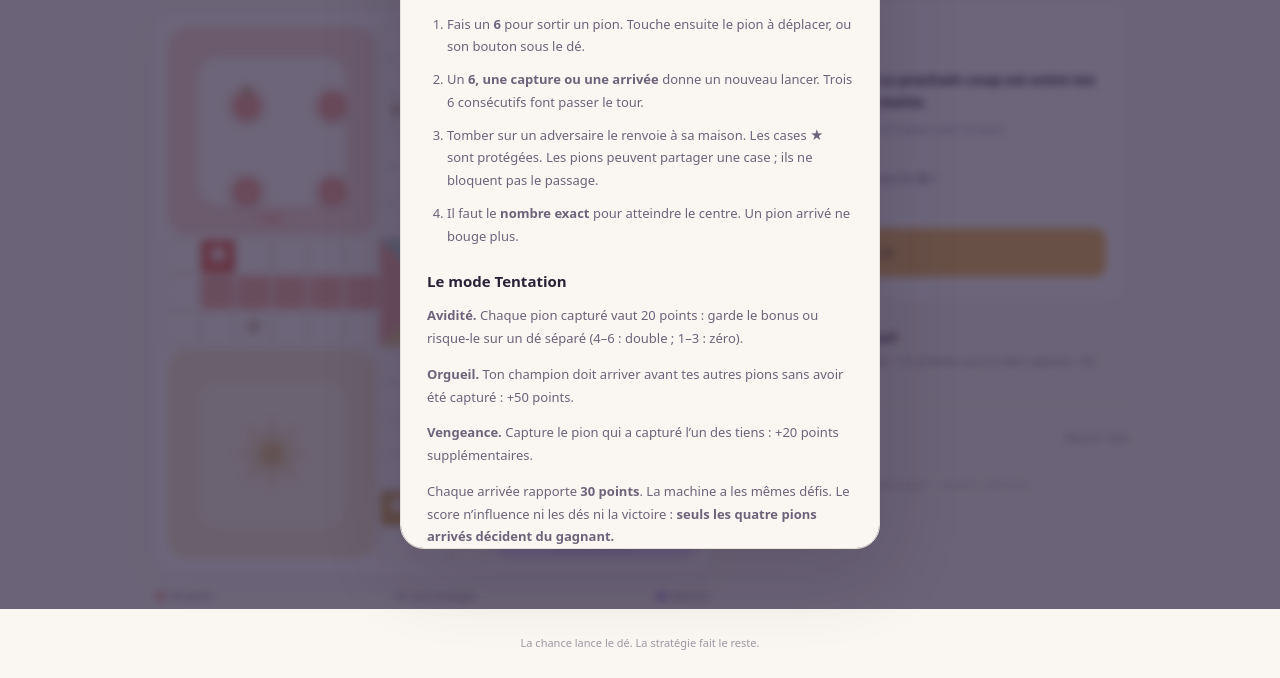
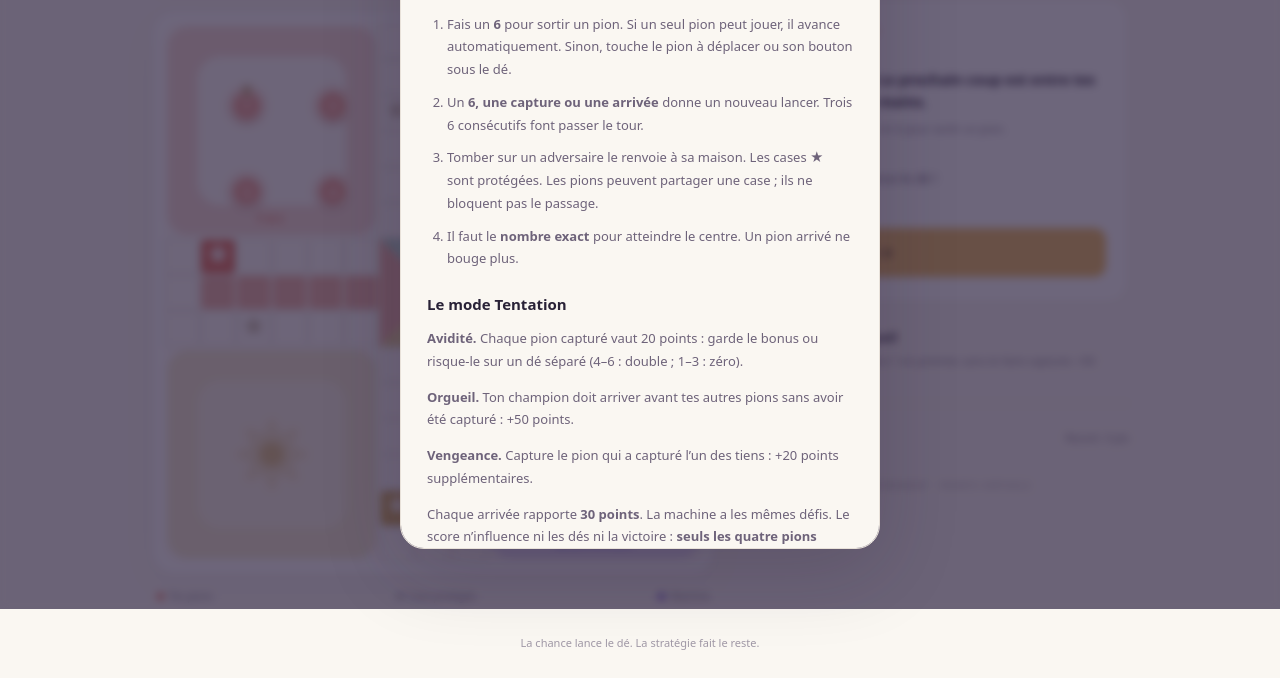
Before and after one commit to allurebami/Ludo-tentation-, a plain HTML site: page index.html in a window 1280 px wide. Both pictures are taken after a click on the button "Lire les règles". Shown: the part 191-869 px from the top of the page. Drawn offline with Linux system fonts and the light colour scheme.

Commit message:
Expliquer le déplacement automatique dans les règles

```diff
--- a/index.html
+++ b/index.html
@@ -40,7 +40,7 @@
   </div>
   <footer>La chance lance le dé. La stratégie fait le reste.</footer>
 </main>
-<dialog id="rules"><div class="dialogheader"><h2>Les règles, simplement.</h2><button class="iconbtn" id="closerules" aria-label="Fermer les règles">×</button></div><p>Tu joues avec les <b>4 pions corail</b>. La machine joue avec les <b>4 pions violets</b>. Le premier à faire arriver ses quatre pions gagne.</p><ol><li>Fais un <b>6</b> pour sortir un pion. Touche ensuite le pion à déplacer, ou son bouton sous le dé.</li><li>Un <b>6, une capture ou une arrivée</b> donne un nouveau lancer. Trois 6 consécutifs font passer le tour.</li><li>Tomber sur un adversaire le renvoie à sa maison. Les cases <b>★</b> sont protégées. Les pions peuvent partager une case ; ils ne bloquent pas le passage.</li><li>Il faut le <b>nombre exact</b> pour atteindre le centre. Un pion arrivé ne bouge plus.</li></ol><h3>Le mode Tentation</h3><p><b>Avidité.</b> Chaque pion capturé vaut 20 points : garde le bonus ou risque-le sur un dé séparé (4–6 : double ; 1–3 : zéro).</p><p><b>Orgueil.</b> Ton champion doit arriver avant tes autres pions sans avoir été capturé : +50 points.</p><p><b>Vengeance.</b> Capture le pion qui a capturé l’un des tiens : +20 points supplémentaires.</p><p>Chaque arrivée rapporte <b>30 points</b>. La machine a les mêmes défis. Le score n’influence ni les dés ni la victoire : <b>seuls les quatre pions arrivés décident du gagnant.</b></p><p class="rulesfoot">Les points sont fictifs. Aucun paiement ni gain d’argent.</p></dialog>
+<dialog id="rules"><div class="dialogheader"><h2>Les règles, simplement.</h2><button class="iconbtn" id="closerules" aria-label="Fermer les règles">×</button></div><p>Tu joues avec les <b>4 pions corail</b>. La machine joue avec les <b>4 pions violets</b>. Le premier à faire arriver ses quatre pions gagne.</p><ol><li>Fais un <b>6</b> pour sortir un pion. Si un seul pion peut jouer, il avance automatiquement. Sinon, touche le pion à déplacer ou son bouton sous le dé.</li><li>Un <b>6, une capture ou une arrivée</b> donne un nouveau lancer. Trois 6 consécutifs font passer le tour.</li><li>Tomber sur un adversaire le renvoie à sa maison. Les cases <b>★</b> sont protégées. Les pions peuvent partager une case ; ils ne bloquent pas le passage.</li><li>Il faut le <b>nombre exact</b> pour atteindre le centre. Un pion arrivé ne bouge plus.</li></ol><h3>Le mode Tentation</h3><p><b>Avidité.</b> Chaque pion capturé vaut 20 points : garde le bonus ou risque-le sur un dé séparé (4–6 : double ; 1–3 : zéro).</p><p><b>Orgueil.</b> Ton champion doit arriver avant tes autres pions sans avoir été capturé : +50 points.</p><p><b>Vengeance.</b> Capture le pion qui a capturé l’un des tiens : +20 points supplémentaires.</p><p>Chaque arrivée rapporte <b>30 points</b>. La machine a les mêmes défis. Le score n’influence ni les dés ni la victoire : <b>seuls les quatre pions arrivés décident du gagnant.</b></p><p class="rulesfoot">Les points sont fictifs. Aucun paiement ni gain d’argent.</p></dialog>
 <dialog id="setup"><div class="dialogheader"><h2 id="setuptitle">Une nouvelle partie ?</h2><button class="iconbtn" id="closesetup" aria-label="Annuler">×</button></div><p id="setuptext">La partie en cours sera remplacée.</p><div id="champions"><h3>Choisis ton champion</h3><p>Fais-le arriver en premier, sans capture.</p><div class="championchoices"><button data-champion="0" class="selected" aria-pressed="true">♛<span>Pion 1</span></button><button data-champion="1" aria-pressed="false">♛<span>Pion 2</span></button><button data-champion="2" aria-pressed="false">♛<span>Pion 3</span></button><button data-champion="3" aria-pressed="false">♛<span>Pion 4</span></button></div></div><button class="primary" id="startgame">Commencer ↗</button></dialog>
 <script src="engine.js"></script><script src="app.js"></script>
 </body></html>
```
